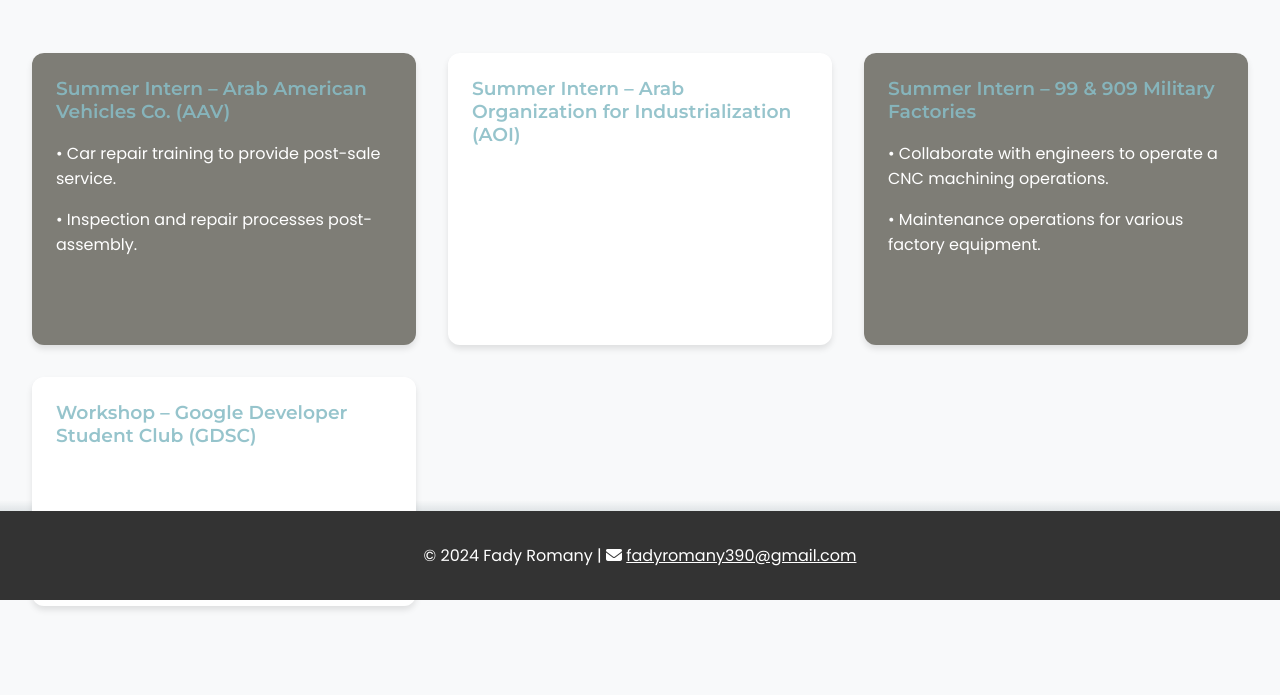
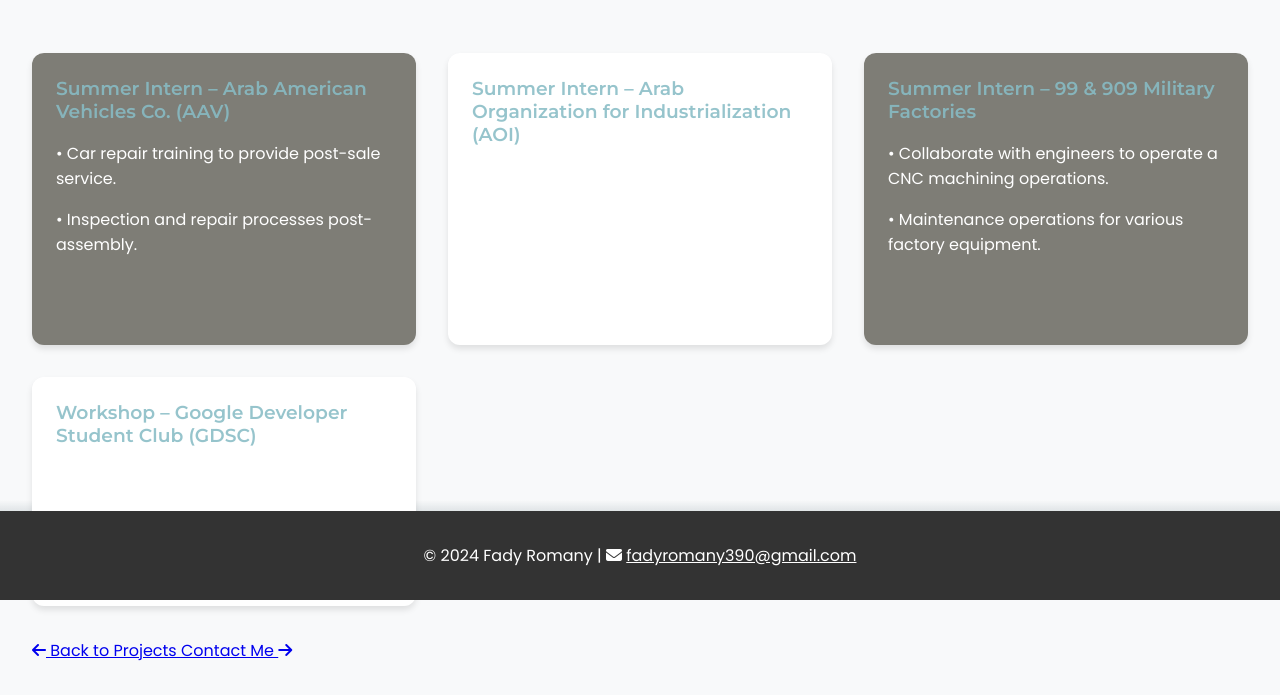
Before and after one commit to Eng-fady/portfolio, a plain HTML site: page experience.html in a window 1280 px wide. Shown: the part 200-895 px from the top of the page. Before the commit the page ends 870 px from the top, so only its background shows below. Drawn offline with Linux system fonts and the light colour scheme.

Commit message:
Update experience.html

```diff
--- a/experience.html
+++ b/experience.html
@@ -89,6 +89,14 @@
                 </div>
             </div>
             </section>
+        <div class="page-navigation">
+                <a href="projects.html" class="nav-btn prev-btn">
+                    <i class="fas fa-arrow-left"></i> Back to Projects
+                </a>
+                <a href="contact.html" class="nav-btn next-btn">
+                    Contact Me <i class="fas fa-arrow-right"></i>
+                </a>
+            </div>
         </main>
         <footer>
             <p>&copy; 2024 Fady Romany | <i class="fas fa-envelope"></i> <a href="mailto:fadyromany390@gmail.com" style="color: white;">fadyromany390@gmail.com</a></p>
```
